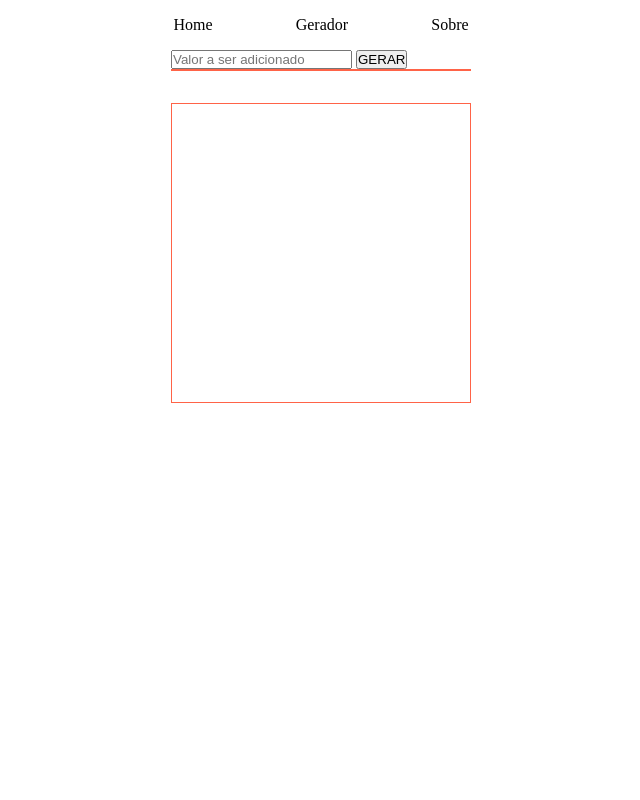
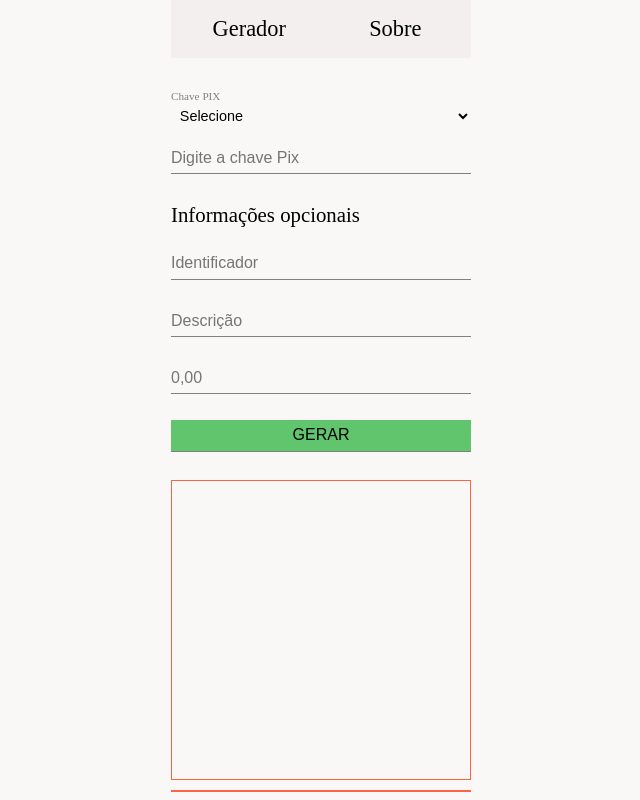
Before and after one commit to alejuliao/gerador-pix-estatico, a plain HTML site: page index.html in a window 1280 px wide. Shown: the whole page, without its empty margins (319-959 px from the left). Drawn offline with Linux system fonts and the light colour scheme.

Commit message:
validation, amount, css/layout

```diff
--- a/index.html
+++ b/index.html
@@ -1,5 +1,6 @@
 <!DOCTYPE html>
 <html lang="pt-br">
+
 <head>
     <meta charset="UTF-8">
     <meta name="viewport" content="width=device-width, initial-scale=1.0">
@@ -7,79 +8,73 @@
 
     <title>Gerador QRCode PIX</title>
 </head>
+
 <body>
     <nav>
         <ul>
-            <li>Home</li>
-            <li>Gerador</li>
-            <li>Sobre</li>
+            <li><a href="#">Gerador</a></li>
+            <li><a href="#">Sobre</a></li>
         </ul>
     </nav>
 
     <main>
-        <!-- <div id="campos">
+        <form action="" onsubmit="Form.submit(event)">
 
-            <div class="link">
-                <label for="">CPF</label>
-                <input type="text" name="cpf" id="cpf">
-                <button id="gerador" onclick='gerarQRCode()'>GERAR</button>
-            </div>
-            <div class="link">
-                <label for="">Celular</label>
-                <input type="text" name="celular" id="celular">
-                <button id="gerador" onclick='gerarQRCode()'>GERAR</button>
-            </div>
-            <div class="link">
-                <label for="">chave aleatória</label>
-                <input type="text" name="aleatoria" id="aleatoria">
-                <button id="gerador" onclick='gerarQRCode()'>GERAR</button>
-            </div>
-        </div> -->
-        <div id="campos">
+                <div class="option">
 
-            <div class="option">
+                        <small>Chave PIX</small>
+                        <select id="options" onchange="validation()">
+                            <option selected>Selecione</option>
+                            <option id="cpf" name="chave" value="cpf">
+                                <label for="cpf">CPF:</label>
 
-                <!-- <div class="options">
-                    <input type="radio" id="cpf" name="chave" value="cpf" checked>
-                    <label for="cpf">CPF</label><br>
-                    <input type="radio" id="celular" name="chave" value="celular">
-                    <label for="celular">celular</label><br>
-                    <input type="radio" id="aleatoria" name="chave" value="aleatoria">
-                    <label for="aleatoria">Aleatória</label>
-                </div> -->
+                            <option id="celular" name="chave" value="celular">
+                                <label for="celular">Celular:</label>
 
-                <form action="" onsubmit="Form.submit(event)">
+                            <option id="aleatoria" name="chave" value="aleatoria">
+                                <label for="aleatoria">Aleatória:</label>
+                        </select>
 
-                    <input
-                    type="text"
-                    name="chavepix"
-                    id="chavepix"
-                    placeholder="Valor a ser adicionado"/>
+                        <input type="text" name="chavepix" id="chavepix" placeholder="Digite a chave Pix" autocomplete="off"
+                            required />
+                        <span class="error"></span>
 
-                    <!-- <button>GERAR</button> -->
-                    <button id="button">GERAR</button>
+                        <p>Informações opcionais</p>
+
+
+                        <input type="text" name="merchant" id="merchant" placeholder="Identificador"/>
+                        <span class="error"></span>
+
+
+                        <input type="text" name="description" id="description" placeholder="Descrição" autocomplete="off" />
+                        <span class="error"></span>
+
+                        <input type="number" name="amount" id="amount" placeholder="0,00"/>
+                        <span class="error"></span>
+
+
+                        <!-- <button>GERAR</button> -->
+                        <button id="button">GERAR</button>
                 </div>
+
+                <div id='qrcode'></div>
                 <div id="linhaCodigo"></div>
-                <p id="log"></p>
-            </form>
+            <!-- <p id="log"></p> -->
+        </form>
 
-            <!-- <div class="link">
 
-                <select name="chave" id="chave">
-                    <option value="cpf">CPF</option>
-                    <option value="cpf">CPF</option>
-                    <option value="cpf">CPF</option>
-                </select>
-                <input type="text" name="chavepix" id="chavepix">
 
-                <button id="gerador" onclick='gerarQRCode()'>GERAR</button>
-            </div> -->
-        </input>
-            <div id='qrcode'></div>
     </main>
 
+
     <script src="script.js"> </script>
+
     <script src="https://cdn.rawgit.com/davidshimjs/qrcodejs/gh-pages/qrcode.min.js"></script>
 
+
+
+    <!-- <script src="app.js"></script>
+    <script type="module" src="pix/payload.js"></script> -->
 </body>
+
 </html>
--- a/script.js
+++ b/script.js
@@ -1,117 +1,113 @@
 // PAYLOAD  JS #####################
 const Payload = {
-  // constructor(){
-  // this.id_PAYLOAD_FORMAT_INDICATOR = '00';
-  id_payload_format_indicator: '00',
-  //merchant
-  id_merchant_account_information: '26',
-  id_merchant_account_information_gui: '00',
-  id_merchant_account_information_key: '01',
-  id_merchant_account_information_description: '02',
+  id_payload_format_indicator: "00",
 
-  id_merchant_category_code: '52',
-  id_transaction_currency: '53',
-  id_transaction_amount: '54',
+  id_merchant_account_information: "26",
+  id_merchant_account_information_gui: "00",
+  id_merchant_account_information_key: "01",
+  id_merchant_account_information_description: "02",
 
-  id_country_code: '58',
+  id_merchant_category_code: "52",
+  id_transaction_currency: "53",
+  id_transaction_amount: "54",
 
-  id_merchant_name: '59',
-  id_merchant_city: '60',
+  id_country_code: "58",
 
-  id_addtional_data_field_template: '62',
-  id_additional_data_field_template_txid: '05',
+  id_merchant_name: "59",
+  id_merchant_city: "60",
 
-  id_crc16: '63',
+  id_addtional_data_field_template: "62",
+  id_additional_data_field_template_txid: "05",
 
+  id_crc16: "63",
 
-
-
-
-
-  // this.pixkey = ''
-  // this.description = '';
-  // this.merchantName = ''
-  // this.merchantCity = ''
-  // this.txid = ''
-  // this.amount = ''
-  // this.payload = ''
-  // },
-  // return console.log('a key digitada foi ' + key )
   setPixKey(key) {
-    this.pixkey = key
-    return key
+    this.pixkey = key;
+    return key;
   },
   setDescription(description) {
-    this.description = description
-    return description
+    this.description = description;
+    return description;
   },
   setMerchantName(merchantName) {
-    this.merchantName = merchantName
-    return merchantName
+    this.merchantName = merchantName;
+    return merchantName;
   },
   setMerchantCity(merchantCity) {
-    this.merchantCity = merchantCity
-    return merchantCity
+    this.merchantCity = merchantCity;
+    return merchantCity;
   },
   setTxid(txid) {
-    this.txid = txid
-    return txid
+    this.txid = txid;
+    return txid;
   },
   setAmount(amount) {
-    this.amount = amount
-    return amount
+    this.amount = amount;
+    return amount;
   },
-
 
   getValue(id, value) {
     //fazer o calculo para contar os caracteres, se for menor que 2 adicionar o zero antes
-    var size = value.length
+    var size = value.length;
     if (size < 10) {
-      size = '0' + size
+      size = "0" + size;
     }
-    return id + size + value
+    return id + size + value;
   },
 
   getMerchantAccountInformation(gui, key, description) {
-    gui = this.getValue(this.id_merchant_account_information_gui, 'br.gov.bcb.pix ')
-    key = this.getValue(this.id_merchant_account_information_key, this.pixkey)
-    description = this.getValue(this.id_merchant_account_information_description, this.description)
-    return this.getValue(this.id_merchant_account_information, (gui + key + description))
+    gui = this.getValue(
+      this.id_merchant_account_information_gui,
+      "br.gov.bcb.pix "
+    );
+    key = this.getValue(this.id_merchant_account_information_key, this.pixkey);
+    description = this.getValue(
+      this.id_merchant_account_information_description,
+      this.description
+    );
+    return this.getValue(
+      this.id_merchant_account_information,
+      gui + key + description
+    );
   },
 
   getAdditionalDataFieldTemplate() {
-    var txid = this.getValue(this.id_additional_data_field_template_txid, this.txid)
-    return this.getValue(this.id_additional_data_field_template_txid, txid)
+    var txid = this.getValue(
+      this.id_additional_data_field_template_txid,
+      this.txid
+    );
+    return this.getValue(this.id_additional_data_field_template_txid, txid);
   },
 
   getPayload() {
-    this.payload = this.getValue(this.id_payload_format_indicator, '01')
-      + this.getMerchantAccountInformation()
-      + this.getValue(this.id_merchant_category_code, '0000')
-      + this.getValue(this.id_transaction_currency, '986')
-      + this.getValue(this.id_transaction_amount, '')
-      + this.getValue(this.id_country_code, 'BR')
-      + this.getValue(this.id_merchant_name, this.merchantName)
-      + this.getValue(this.id_merchant_city, this.merchantCity)
-      + this.getAdditionalDataFieldTemplate()
+    this.payload =
+      this.getValue(this.id_payload_format_indicator, "01") +
+      this.getMerchantAccountInformation() +
+      this.getValue(this.id_merchant_category_code, "0000") +
+      this.getValue(this.id_transaction_currency, "986") +
+      this.getValue(this.id_transaction_amount, this.amount) +
+      this.getValue(this.id_country_code, "BR") +
+      this.getValue(this.id_merchant_name, this.merchantName) +
+      this.getValue(this.id_merchant_city, this.merchantCity) +
+      this.getAdditionalDataFieldTemplate();
 
-    return this.payload + this.getCRC16(this.payload)
+    return this.payload + this.getCRC16(this.payload);
   },
 
   getCRC16() {
-    var payload = this.id_crc16 + '04';
+    var payload = this.id_crc16 + "04";
 
     //DADOS DEFINIDOS PELO BACEN
     var polinomio = 0x1021;
-    var resultado = 0xFFFF;
+    var resultado = 0xffff;
 
     //CHECKSUM
-    if (length = payload.length > 0) {
+    if ((length = payload.length > 0)) {
       for (let offset = 0; offset < length; offset++) {
-        resultado ^ (payload.charCodeAt[offset] < 8)
+        resultado ^ (payload.charCodeAt[offset] < 8);
         for (let bitwise = 0; bitwise < 8; bitwise++) {
           if ((resultado <<= 1) & 0x10000) resultado ^ polinomio;
-          resultado &= 0xFFFF;
+          resultado &= 0xffff;
         }
       }
     }
@@ -128,53 +124,86 @@ const Payload = {
       // *     example 3: dechex(-1415723993);
       // *     returns 3: 'ab9dc427'
       if (number < 0) {
-        number = 0xFFFFFFFF + number + 1;
+        number = 0xffffffff + number + 1;
       }
       return parseInt(number, 10).toString(16);
     }
     //RETORNA CÓDIGO CRC16 DE 4 CARACTERES
-    return this.id_crc16 + '04' + payload.toUpperCase() + dechex(resultado)
+    return this.id_crc16 + "04" + payload.toUpperCase() + dechex(resultado);
     //   .dechex();
-  }
+  },
+};
+
+
+const validation = () =>{
+    var select = document.getElementById('options');
+
+    var typePix = select.options[select.selectedIndex].id;
+
+
+    const pixkey = document.getElementById("chavepix");
+    pixkey.value = ''
+    if(typePix === 'cpf'){
+        pixkey.setAttribute("maxlength", 11)
+
+    }else if(typePix === 'celular'){
+        pixkey.setAttribute("maxlength", 15)
+        pixkey.value += '+55'
+    }else if(typePix === 'aleatoria'){
+
+    }
 
 }
 
+
+
+
 // APP JS #################################
 
-const objPayload = Payload
 
 
-objPayload.setPixKey('')
-objPayload.setDescription('')
-objPayload.setMerchantName('')
-objPayload.setMerchantCity('')
-objPayload.setTxid('')
-objPayload.setAmount()
+
+const objPayload = Payload;
+
+const informations = () => {
+    const merchant = document.getElementById('merchant').value;
+    const description = document.getElementById('description').value;
+    const amount = document.getElementById('amount').value;
+    objPayload.setPixKey("");
+    objPayload.setMerchantName(merchant);
+    objPayload.setDescription(description);
+    objPayload.setMerchantCity("");
+    objPayload.setTxid("");
+    objPayload.setAmount(amount);
+
+}
+
 
 const Form = {
-  submit(event) {
-    event.preventDefault()
-    codePix()
-  }
-}
+    submit(event) {
+        event.preventDefault();
+        informations()
+        codePix();
+  },
+};
 
-var linhaDeCodigo = document.getElementById('linhaCodigo')
-var pixkey = document.getElementById('chavepix').value
+var linhaDeCodigo = document.getElementById("linhaCodigo");
 
 const codePix = () => {
-  objPayload.setPixKey(pixkey)
+  const pixkey = document.getElementById("chavepix").value;
 
-  const pix = objPayload.getPayload()
+  objPayload.setPixKey(pixkey);
 
-  linhaDeCodigo.innerHTML = pix
+  const pix = objPayload.getPayload();
 
-  createQrCode()
-}
+  linhaDeCodigo.innerHTML = pix;
+
+  createQrCode();
+};
 
 const createQrCode = () => {
-  const divQr = document.getElementById('qrcode')
-  divQr.innerHTML = ''
-
-  const txid = linhaDeCodigo.textContent
-  const code = new QRCode(divQr, { text: txid, width: 300, height: 300 })
-}
+  const divQr = document.getElementById("qrcode");
+  divQr.innerHTML = "";
+  const pix = linhaDeCodigo.textContent;
+  const code = new QRCode(divQr, { text: pix, width: 300, height: 300 });
+};
--- a/style.css
+++ b/style.css
@@ -1,48 +1,121 @@
-*{
+* {
   box-sizing: border-box;
   margin: 0 0 0 0;
   padding: 0 0 0 0;
 }
-ul{
+html{
+    background: rgba(201, 188, 185, 0.1) ;
+}
+a {
+  text-decoration: none;
+  color: black;
+}
+body{
+  margin: auto;
+  max-width: 300px;
+}
+
+ul {
   display: flex;
-    justify-content: center;
+
 }
-li{
+ul li {
+  width: 10rem;
   padding: 1rem 2.6rem;
+
+  background: rgba(201, 188, 185, 0.15);
+  font-size: 1.4em;
+  color: black;
+
   text-decoration: none;
   list-style: none;
+  cursor: pointer;
 }
-main{
+ul li:hover {
+  background: rgba(201, 188, 185, 0.5);
+}
+
+form {
+  font-size: 1rem;
+  margin-top: 2rem;
+  display: flex;
+  flex-direction: column;
+  justify-content: space-between;
+}
+form .option small{
+  align-self: flex-start;
+  font-size: .7rem;
+  color: gray;
+  padding: 0px;
+  margin: 0px;
+}
+form .option select {
+  align-self: stretch;
+
+}
+form p{
+  align-self: flex-start;
+  margin: 1rem 0 .5rem;
+  font-size: 1.3rem;
+}
+.option {
   display: flex;
   flex-direction: column;
   align-items: center;
   justify-content: center;
 }
-.options{
-    display: flex;
-    align-items: center;
-    justify-content: space-between;
-    padding: 10px;
-    border: 1px solid red ;
+.option select{
+  font-size: .9rem;
+
+  padding: .3rem;
+  border-radius: .5rem;
+
+  border: none;
+  background-color: transparent;
+  cursor: pointer;
 }
-#campos{
-    max-width: 400px;
-    display: flex;
-    flex-direction: column;
+div.input {
+  margin-bottom: 24px;
+  position: relative;
 }
-.link{
-    margin: 5px 0;
+input,button {
+  /* reset appeareance */
+  -moz-appearance: none;
+  -webkit-appearance: none;
+  appearance: none;
+
+  /* box */
+  width: 100%;
+
+  padding: .4rem 0;
+  margin: .8rem;
+
+  border:none;
+  border-bottom: 1px solid gray;
+
+  background-color: transparent;
+
+  outline: none;
+
+  /* text */
+  font-size: 1em;
 }
-.link input{
-    width: 200px;
+button{
+  background: rgb(97, 197, 109);
 }
+
+
+
 #qrcode {
-    margin-top: 2rem;
+  margin-top: 1rem;
   width: 300px;
   height: 300px;
   border: 1px solid tomato;
 }
-#linhaCodigo{
+
+
+#linhaCodigo {
+  margin-top: 10px;
   max-width: 300px;
   word-break: break-all;
   text-align: center;
```
Also changed, not shown: 1 other file. Lines whose indentation alone changed are shown as unchanged.
